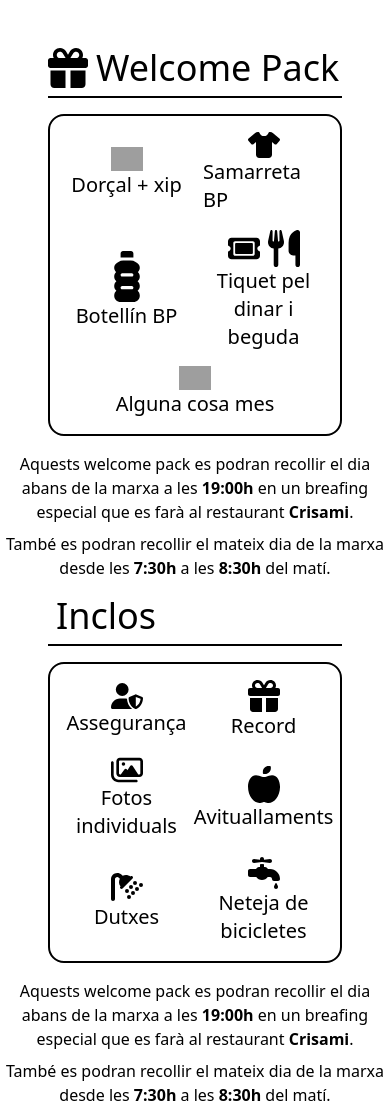
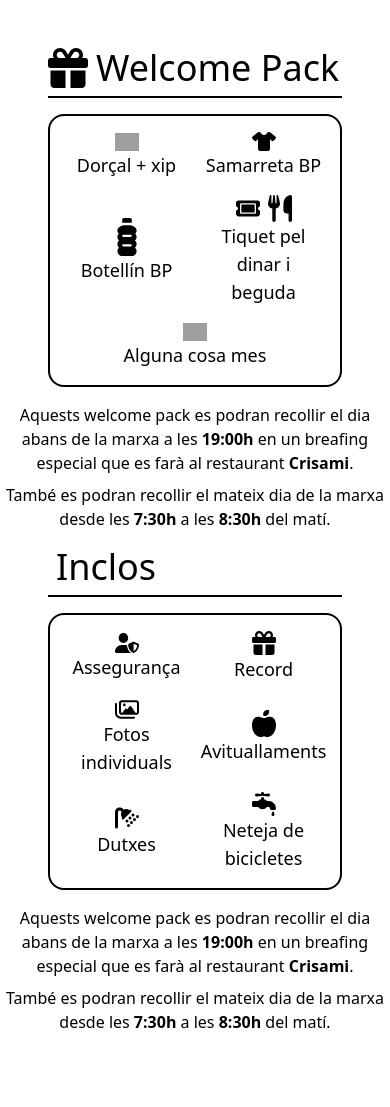
Before and after one commit to Espuga/stravada-web, an Astro site: page /stravada/welcomePack in a window 390 px wide. After the commit the page ends 1034 px from the top, so only its background shows below. Built offline with nearby package versions, Linux system fonts and the light colour scheme; Astro itself is replaced by a stand-in of ours; grey boxes are pictures that could not be loaded.

Commit message:
Mobile Size

```diff
--- a/src/pages/stravada/cartell.astro
+++ b/src/pages/stravada/cartell.astro
@@ -4,38 +4,38 @@ const TIMESTAMP_END = 1740301200000
 
 <section class="m-custom flex flex-col lg:flex-row justify-center items-center">
   <div class="order-2 lg:order-none w-full">
-    <div id="contador" class="flex flex-row w-full items-center justify-center h-40 lg:h-96 gap-2" data-date={TIMESTAMP_END}>
+    <div id="contador" class="font-1 flex flex-row w-full items-center justify-center h-40 lg:h-96 gap-2" data-date={TIMESTAMP_END}>
       <div class="flex flex-col justify-center items-center">
-        <p class="text-4xl md:text-6xl 2xl:text-7xl" data-days>00</p>
-        <p class="text-1xl md:text-3xl 2xl:text-4xl">DIES</p>
+        <p class="text-5xl md:text-6xl 2xl:text-7xl" data-days>00</p>
+        <p class="text-2xl md:text-3xl 2xl:text-4xl">DIES</p>
       </div>
       <div class="flex flex-col justify-center items-center">
-        <p class="text-3xl md:text-5xl 2xl:text-6xl">:</p>
+        <p class="text-4xl md:text-5xl 2xl:text-6xl">:</p>
         <p class="text-white">.</p>
       </div>
       <div class="flex flex-col justify-center items-center">
-        <p class="text-4xl md:text-6xl 2xl:text-7xl" data-hours>00</p>
-        <p class="text-1xl md:text-3xl 2xl:text-4xl">HORES</p>
+        <p class="text-5xl md:text-6xl 2xl:text-7xl" data-hours>00</p>
+        <p class="text-2xl md:text-3xl 2xl:text-4xl">HORES</p>
       </div>
       <div class="flex flex-col justify-center items-center">
-        <p class="text-3xl md:text-5xl 2xl:text-6xl">:</p>
+        <p class="text-4xl md:text-5xl 2xl:text-6xl">:</p>
         <p class="text-white">.</p>
       </div>
       <div class="flex flex-col justify-center items-center">
-        <p class="text-4xl md:text-6xl 2xl:text-7xl" data-minutes>00</p>
-        <p class="text-1xl md:text-3xl 2xl:text-4xl">MINUTS</p>
+        <p class="text-5xl md:text-6xl 2xl:text-7xl" data-minutes>00</p>
+        <p class="text-2xl md:text-3xl 2xl:text-4xl">MINUTS</p>
       </div>
       <div class="flex flex-col justify-center items-center">
-        <p class="text-3xl md:text-5xl 2xl:text-6xl">:</p>
+        <p class="text-4xl md:text-5xl 2xl:text-6xl">:</p>
         <p class="text-white">.</p>
       </div>
       <div class="flex flex-col justify-center items-center">
-        <p class="text-4xl md:text-6xl 2xl:text-7xl" data-seconds>00</p>
-        <p class="text-1xl md:text-3xl 2xl:text-4xl">SEGONS</p>
+        <p class="text-5xl md:text-6xl 2xl:text-7xl" data-seconds>00</p>
+        <p class="text-2xl md:text-3xl 2xl:text-4xl">SEGONS</p>
       </div>
 
     </div>
-    <p class="text-base md:text-lg xl:text-xl 2xl:text-2xl text-center font-sans">
+    <p class="px-8 text-base md:text-lg xl:text-xl 2xl:text-2xl text-center font-sans">
       Benvolguts/des, ens plau presentar-vos per tercer any la <b class="text-custom ">Stravada</b>, una prova
       ciclista organitzada pel <b class="text-custom ">Black Pata</b>.
       La marxa transcorre a la fantàstica comarca del <b>Solsonès</b>, exactament pels municipis de Solsona, Lladurs i Olius,
--- a/src/pages/stravada/welcomePack.astro
+++ b/src/pages/stravada/welcomePack.astro
@@ -10,31 +10,31 @@
       <div class="bg-white mt-4 md:m-8 p-4 md:px-8 rounded-2xl border-2 border-black grid grid-cols-2 gap-4">
 
         <div class="flex flex-col justify-center items-center warn-1">
-          <img src="/img/icons/idCardClip.svg" alt="Dorçal" class="w-8">
-          <p class="text-xl">Dorçal + xip</p>
+          <img src="/img/icons/idCardClip.svg" alt="Dorçal" class="w-6 md:w-8">
+          <p class="text-lg md:text-xl">Dorçal + xip</p>
         </div>
 
         <div class="flex flex-col justify-center items-center warn-1">
-          <img src="/img/icons/shirt.svg" alt="Samarreta" class="w-8">
-          <p class="text-xl">Samarreta BP</p>
+          <img src="/img/icons/shirt.svg" alt="Samarreta" class="w-6 md:w-8">
+          <p class="text-lg md:text-xl">Samarreta BP</p>
         </div>
 
         <div class="flex flex-col justify-center items-center warn-1">
-          <img src="/img/icons/bottle.svg" alt="Botellín" class="w-8">
-          <p class="text-xl">Botellín BP</p>
+          <img src="/img/icons/bottle.svg" alt="Botellín" class="w-6 md:w-8">
+          <p class="text-lg md:text-xl">Botellín BP</p>
         </div>
 
         <div class="flex flex-col justify-center items-center warn-1">
           <div class="flex flex-row gap-2">
-            <img src="/img/icons/tiket.svg" alt="Tiket" class="w-8">
-            <img src="/img/icons/cuberts.svg" alt="Dinar" class="w-8">
+            <img src="/img/icons/tiket.svg" alt="Tiket" class="w-6 md:w-8">
+            <img src="/img/icons/cuberts.svg" alt="Dinar" class="w-6 md:w-8">
           </div>
-          <p class="text-xl text-center">Tiquet pel dinar i beguda</p>
+          <p class="text-lg md:text-xl text-center">Tiquet pel dinar i beguda</p>
         </div>
 
         <div class="col-span-2 flex flex-col justify-center items-center warn-1">
-          <img src="/img/icons/box.svg" alt="Altres" class="w-8">
-          <p class="text-xl">Alguna cosa mes</p>
+          <img src="/img/icons/box.svg" alt="Altres" class="w-6 md:w-8">
+          <p class="text-lg md:text-xl">Alguna cosa mes</p>
         </div>
 
       </div>
@@ -62,34 +62,34 @@
       <div class="bg-white mt-4 md:m-8 p-4 md:px-8 rounded-2xl border-2 border-black grid grid-cols-2 gap-4">
 
         <div class="flex flex-col justify-center items-center warn-1">
-          <img src="/img/icons/asseguranca.svg" alt="Assegurança" class="w-8">
-          <p class="text-xl">Assegurança</p>
+          <img src="/img/icons/asseguranca.svg" alt="Assegurança" class="w-6 md:w-8">
+          <p class="text-lg md:text-xl">Assegurança</p>
         </div>
 
         <div class="flex flex-col justify-center items-center warn-1">
-          <img src="/img/icons/gift.svg" alt="Samarreta" class="w-8">
-          <p class="text-xl">Record</p>
+          <img src="/img/icons/gift.svg" alt="Samarreta" class="w-6 md:w-8">
+          <p class="text-lg md:text-xl">Record</p>
         </div>
 
         <div class="flex flex-col justify-center items-center warn-1">
-          <img src="/img/icons/images.svg" alt="Fotos" class="w-8">
-          <p class="text-xl text-center">Fotos individuals</p>
+          <img src="/img/icons/images.svg" alt="Fotos" class="w-6 md:w-8">
+          <p class="text-lg md:text-xl text-center">Fotos individuals</p>
         </div>
 
 
         <div class="flex flex-col justify-center items-center warn-1">
-          <img src="/img/icons/apple.svg" alt="Avituallaments" class="w-8">
-          <p class="text-xl">Avituallaments</p>
+          <img src="/img/icons/apple.svg" alt="Avituallaments" class="w-6 md:w-8">
+          <p class="text-lg md:text-xl">Avituallaments</p>
         </div>
 
         <div class="flex flex-col justify-center items-center warn-1">
-          <img src="/img/icons/shower.svg" alt="Dutxes" class="w-8">
-          <p class="text-xl">Dutxes</p>
+          <img src="/img/icons/shower.svg" alt="Dutxes" class="w-6 md:w-8">
+          <p class="text-lg md:text-xl">Dutxes</p>
         </div>
 
         <div class="flex flex-col justify-center items-center warn-1">
-          <img src="/img/icons/aixeta.svg" alt="Mangera" class="w-8">
-          <p class="text-xl text-center">Neteja de bicicletes</p>
+          <img src="/img/icons/aixeta.svg" alt="Mangera" class="w-6 md:w-8">
+          <p class="text-lg md:text-xl text-center">Neteja de bicicletes</p>
         </div>
 
       </div>
```
